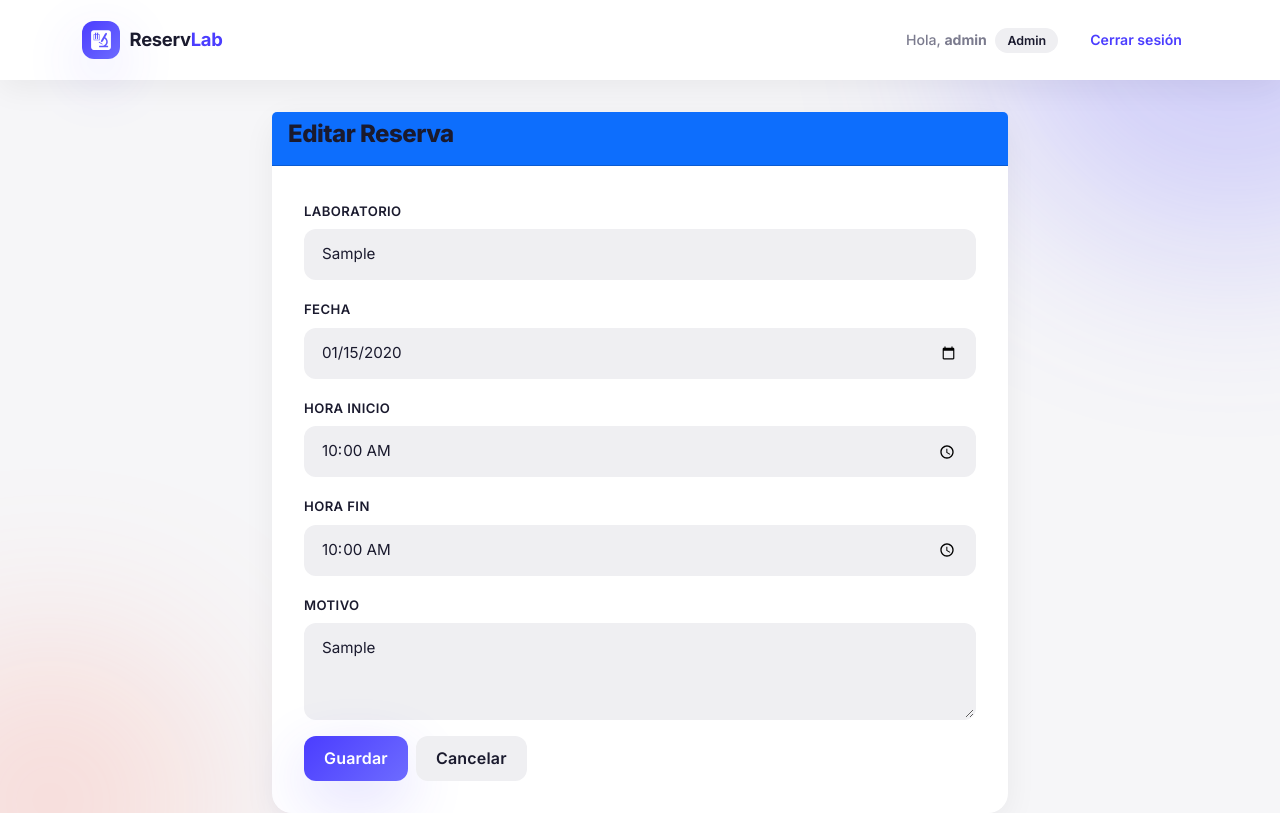
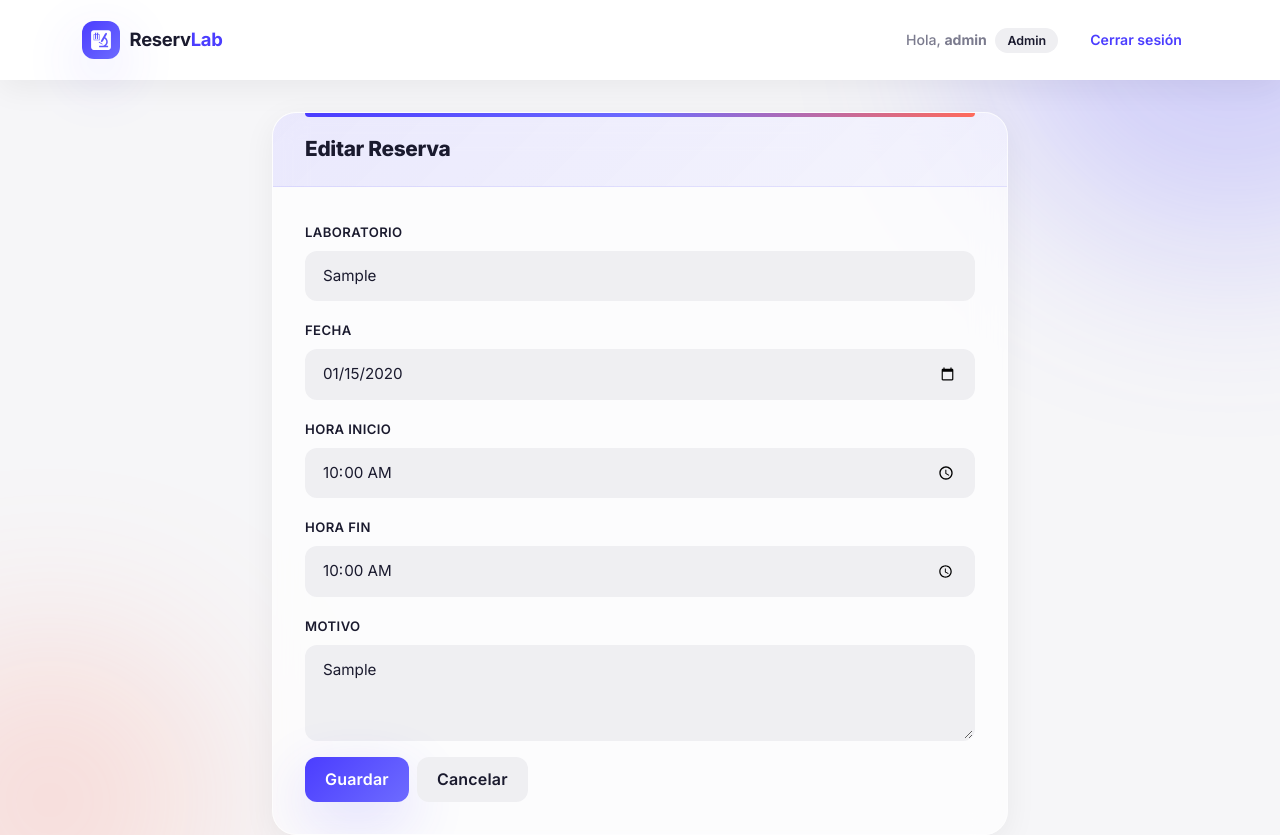
Before and after one commit to edben110/django-final, a Django app: page /reservas/editar/1/ in a window 1280 px wide. Before the commit the page ends 813 px from the top, so only its background shows below. Run offline with Django 5.2, Linux system fonts and the light colour scheme; a user stored in the database is signed in; data comes from the database, SQL or seed files in the repository; tables that the repository leaves empty hold one stand-in row (values such as "Sample post").

Commit message:
feat: agregar selector de rol en registro y mejorar estilo card de reservas

```diff
--- a/Reserv/authentication/forms.py
+++ b/Reserv/authentication/forms.py
@@ -1,6 +1,12 @@
 from django import forms
 from django.contrib.auth.forms import UserCreationForm
 from django.contrib.auth.models import User
+
+
+ROL_CHOICES = [
+    ('docente', 'Docente'),
+    ('admin', 'Administrador'),
+]
 
 
 class RegistroForm(UserCreationForm):
@@ -10,10 +16,16 @@ class RegistroForm(UserCreationForm):
         widget=forms.EmailInput(attrs={'placeholder': 'tu_correo@gmail.com'}),
         help_text='Se usará para enviar el código de verificación al iniciar sesión.'
     )
+    rol = forms.ChoiceField(
+        choices=ROL_CHOICES,
+        required=True,
+        label='Rol',
+        help_text='Selecciona tu rol en el sistema.'
+    )
 
     class Meta:
         model = User
-        fields = ['username', 'email', 'password1', 'password2']
+        fields = ['username', 'email', 'rol', 'password1', 'password2']
 
     def clean_email(self):
         email = self.cleaned_data.get('email')
@@ -24,6 +36,11 @@ class RegistroForm(UserCreationForm):
     def save(self, commit=True):
         user = super().save(commit=False)
         user.email = self.cleaned_data['email']
+        # Si el rol es admin, marcar como staff
+        if self.cleaned_data['rol'] == 'admin':
+            user.is_staff = True
+        else:
+            user.is_staff = False
         if commit:
             user.save()
         return user
--- a/Reserv/reservas/templates/reservas/reserva_form.html
+++ b/Reserv/reservas/templates/reservas/reserva_form.html
@@ -5,13 +5,55 @@
 {% endblock %}
 
 {% block content %}
+<style>
+    .glass-card {
+        background: rgba(255, 255, 255, 0.65);
+        backdrop-filter: blur(16px);
+        -webkit-backdrop-filter: blur(16px);
+        border: 1px solid rgba(255, 255, 255, 0.4);
+        border-radius: 24px;
+        box-shadow: 0 8px 32px rgba(0, 0, 0, 0.06);
+        overflow: hidden;
+        transition: all 0.3s cubic-bezier(0.4, 0, 0.2, 1);
+        position: relative;
+    }
+    .glass-card::before {
+        content: '';
+        position: absolute;
+        top: 0;
+        left: 2rem;
+        right: 2rem;
+        height: 4px;
+        background: linear-gradient(90deg, #4B3DFF, #6D6BFF, #FF6A5B);
+        border-radius: 0 0 4px 4px;
+    }
+    .glass-card:hover {
+        box-shadow: 0 16px 48px rgba(75, 61, 255, 0.12);
+    }
+    .glass-card__header {
+        background: linear-gradient(135deg, rgba(75, 61, 255, 0.1), rgba(109, 107, 255, 0.05));
+        border-bottom: 1px solid rgba(75, 61, 255, 0.1);
+        padding: 1.5rem 2rem;
+    }
+    .glass-card__header h4 {
+        margin: 0;
+        font-size: 1.3rem;
+        font-weight: 800;
+        color: var(--text-dark);
+        letter-spacing: -0.3px;
+    }
+    .glass-card__body {
+        padding: 2rem;
+    }
+</style>
+
 <div class="row justify-content-center">
     <div class="col-md-8">
-        <div class="card">
-            <div class="card-header bg-primary text-white">
+        <div class="glass-card">
+            <div class="glass-card__header">
                 <h4>{% if form.instance.pk %}Editar Reserva{% else %}Nueva Reserva{% endif %}</h4>
             </div>
-            <div class="card-body">
+            <div class="glass-card__body">
                 {% if form.errors %}
                     <div class="alert alert-danger">
                         {% for error in form.non_field_errors %}
--- a/Reserv/reservas/views.py
+++ b/Reserv/reservas/views.py
@@ -77,12 +77,16 @@ class ReservaListView(LoginRequiredMixin, ListView):
         return f'?{urlencode(params)}' if params else ''
 
 
-class ReservaCreateView(LoginRequiredMixin, CreateView):
-    """Crear una nueva reserva (docente)."""
+class ReservaCreateView(LoginRequiredMixin, UserPassesTestMixin, CreateView):
+    """Crear una nueva reserva (solo docentes)."""
     model = Reserva
     form_class = ReservaForm
     template_name = 'reservas/reserva_form.html'
     success_url = reverse_lazy('reservas:lista')
+
+    def test_func(self):
+        # Solo docentes (no staff) pueden crear reservas
+        return not self.request.user.is_staff
 
     def form_valid(self, form):
         form.instance.usuario = self.request.user
```
Also changed, not shown: Reserv/authentication/templates/authentication/register.html (+31 -0 lines).
